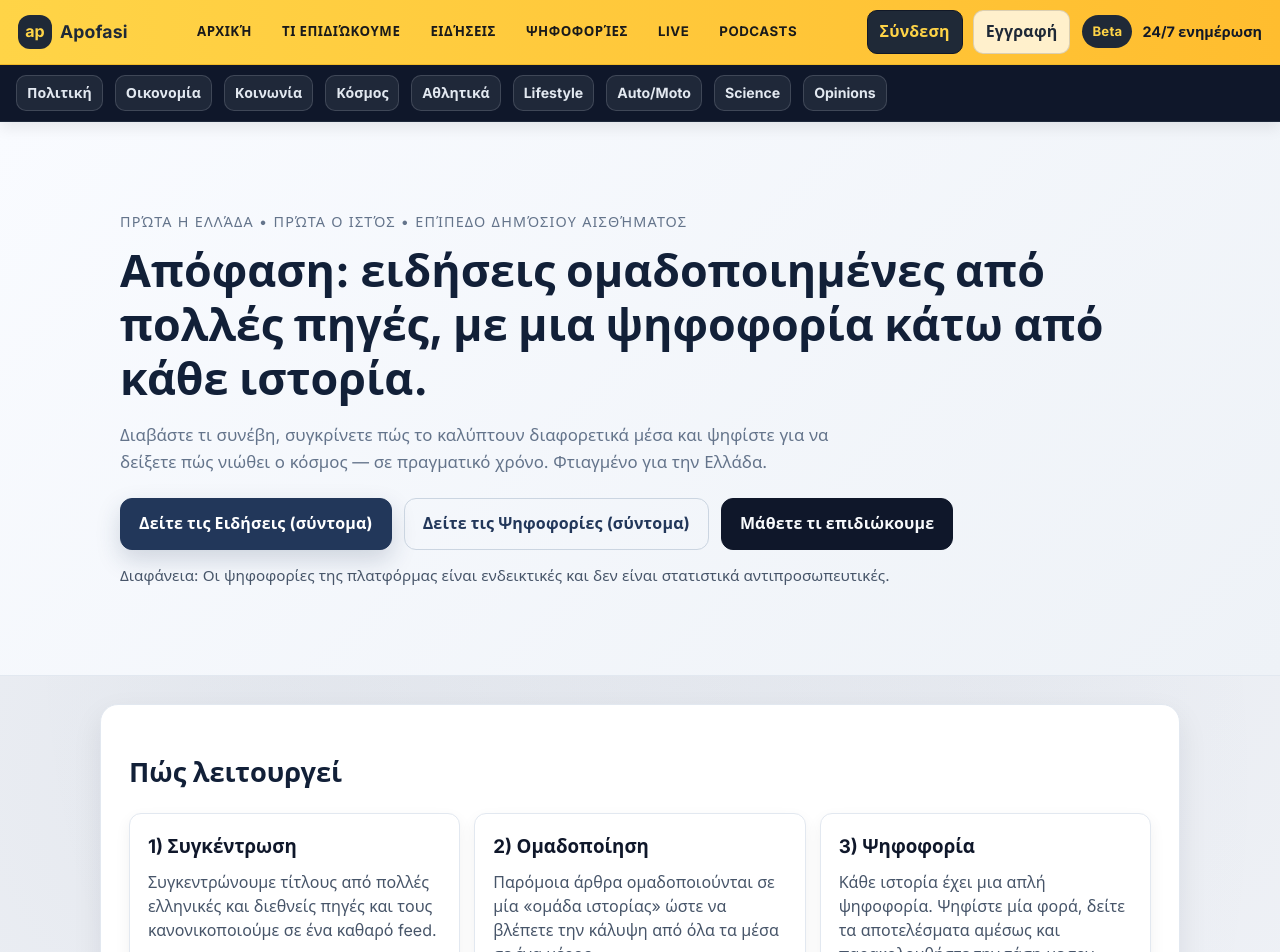
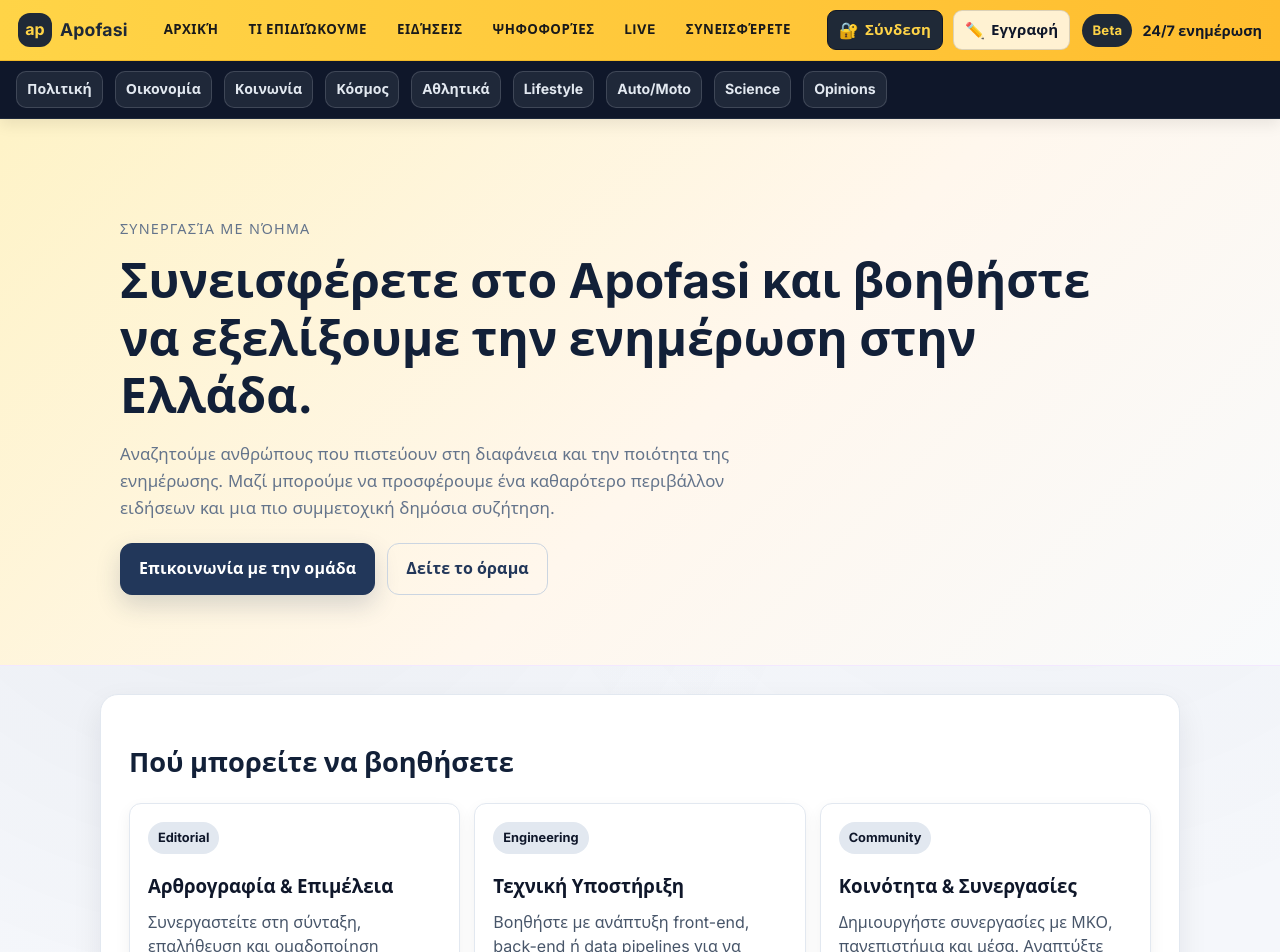
Before and after one commit to Antoniskp/apofasi, a React (Vite) app in the folder client/: page /contribute in a window 1280 px wide. Shown: the top 952 px of the page. Built offline with nearby package versions, Linux system fonts and the light colour scheme; no server answers.

Commit message:
Add contribute page and refine navigation

```diff
--- a/client/src/App.jsx
+++ b/client/src/App.jsx
@@ -6,6 +6,7 @@ import Polls from "./pages/Polls.jsx";
 import AuthStatus from "./pages/AuthStatus.jsx";
 import Mission from "./pages/Mission.jsx";
 import Auth from "./pages/Auth.jsx";
+import Contribute from "./pages/Contribute.jsx";
 
 
 const withLayout = (page) => (
@@ -23,6 +24,7 @@ function App() {
         <Route path="/mission" element={withLayout(<Mission />)} />
         <Route path="/news" element={withLayout(<News />)} />
         <Route path="/polls" element={withLayout(<Polls />)} />
+        <Route path="/contribute" element={withLayout(<Contribute />)} />
         <Route path="/auth" element={withLayout(<Auth />)} />
         <Route path="/auth/success" element={withLayout(<AuthStatus type="success" />)} />
         <Route path="/auth/error" element={withLayout(<AuthStatus type="error" />)} />
--- a/client/src/components/MenuBars.jsx
+++ b/client/src/components/MenuBars.jsx
@@ -7,7 +7,7 @@ const topMenu = [
   { label: "Ειδήσεις", to: "/news" },
   { label: "Ψηφοφορίες", to: "/polls" },
   { label: "LIVE", to: "/news" },
-  { label: "Podcasts", to: "/news" }
+  { label: "Συνεισφέρετε", to: "/contribute" }
 ];
 
 const bottomMenu = [
@@ -58,10 +58,16 @@ export default function MenuBars() {
         <div className="menu-right">
           <div className="menu-actions">
             <Link to="/auth" className="menu-auth-btn primary" onClick={closeMenu}>
-              Σύνδεση
+              <span className="menu-auth-icon" aria-hidden>
+                🔐
+              </span>
+              <span>Σύνδεση</span>
             </Link>
             <Link to="/auth" className="menu-auth-btn" onClick={closeMenu}>
-              Εγγραφή
+              <span className="menu-auth-icon" aria-hidden>
+                ✏️
+              </span>
+              <span>Εγγραφή</span>
             </Link>
           </div>
 
--- a/client/src/index.css
+++ b/client/src/index.css
@@ -131,19 +131,22 @@ body {
   display: inline-flex;
   align-items: center;
   justify-content: center;
-  padding: 8px 12px;
-  border-radius: 10px;
+  gap: 6px;
+  padding: 7px 11px;
+  border-radius: 9px;
   font-weight: 700;
+  font-size: 0.94rem;
   letter-spacing: 0.01em;
   border: 1px solid rgba(17, 24, 39, 0.15);
-  color: #1f2937;
-  background: rgba(255, 255, 255, 0.75);
-  transition: transform 120ms ease, box-shadow 120ms ease, background 120ms ease;
+  color: #0f172a;
+  background: rgba(255, 255, 255, 0.78);
+  transition: transform 120ms ease, box-shadow 120ms ease, background 120ms ease, border-color 120ms ease;
 }
 
 .menu-auth-btn:hover {
   transform: translateY(-1px);
   background: #fff7db;
+  border-color: rgba(17, 24, 39, 0.22);
   box-shadow: 0 8px 18px rgba(17, 24, 39, 0.12);
 }
 
@@ -157,6 +160,11 @@ body {
   background: #111827;
   color: #facc15;
   box-shadow: 0 10px 20px rgba(17, 24, 39, 0.2);
+}
+
+.menu-auth-icon {
+  font-size: 1rem;
+  line-height: 1;
 }
 
 .menu-toggle {
@@ -691,6 +699,47 @@ button:focus-visible {
   font-weight: 600;
 }
 
+.contribute-page {
+  background: radial-gradient(circle at 18% 16%, rgba(34, 55, 90, 0.06), transparent 32%),
+    radial-gradient(circle at 82% 12%, rgba(34, 55, 90, 0.04), transparent 30%),
+    var(--page-bg);
+}
+
+.contribute-hero {
+  padding: 84px 20px 70px;
+  background: linear-gradient(135deg, #fef3c7 0%, #fff7ed 55%, #f8fafc 100%);
+  border-bottom: 1px solid #f3e8ff;
+}
+
+.contribute-hero-inner {
+  max-width: 1040px;
+  margin: 0 auto;
+}
+
+.contribute-hero h1 {
+  margin: 10px 0 12px;
+  font-size: clamp(2rem, 3vw + 1rem, 3rem);
+  line-height: 1.2;
+  color: var(--accent-strong);
+}
+
+.contribute-card h3 {
+  margin: 8px 0;
+}
+
+.contribute-card .pill {
+  display: inline-flex;
+  margin-bottom: 10px;
+}
+
+.contribute-action .cta-row {
+  margin-top: 12px;
+}
+
+.highlight {
+  background: linear-gradient(180deg, #f8fafc 0%, #ffffff 100%);
+}
+
 @media (max-width: 680px) {
   .hero {
     padding: 72px 20px 60px;
--- /dev/null
+++ b/client/src/pages/Contribute.jsx
@@ -0,0 +1,137 @@
+import React from "react";
+import { Link } from "react-router-dom";
+
+const contributionAreas = [
+  {
+    title: "Αρθρογραφία & Επιμέλεια",
+    description:
+      "Συνεργαστείτε στη σύνταξη, επαλήθευση και ομαδοποίηση ειδήσεων ώστε οι αναγνώστες να βλέπουν καθαρή, αντικειμενική πληροφόρηση.",
+    badge: "Editorial"
+  },
+  {
+    title: "Τεχνική Υποστήριξη",
+    description:
+      "Βοηθήστε με ανάπτυξη front-end, back-end ή data pipelines για να βελτιώσουμε την ταχύτητα, την ασφάλεια και την ακρίβεια των δεδομένων.",
+    badge: "Engineering"
+  },
+  {
+    title: "Κοινότητα & Συνεργασίες",
+    description:
+      "Δημιουργήστε συνεργασίες με ΜΚΟ, πανεπιστήμια και μέσα. Αναπτύξτε καμπάνιες συμμετοχής και ανοικτά events.",
+    badge: "Community"
+  }
+];
+
+const waysToSupport = [
+  {
+    title: "Αναφορά λαθών",
+    detail: "Εντοπίσατε ανακρίβεια ή σφάλμα; Ανοίξτε issue στο GitHub ή στείλτε μήνυμα για άμεση διόρθωση.",
+    action: {
+      label: "Άνοιγμα issue",
+      href: "https://github.com/Antoniskp/apofasi/issues",
+      external: true
+    }
+  },
+  {
+    title: "Συνεισφορά κώδικα",
+    detail: "Υλοποιήστε βελτιώσεις στην προσβασιμότητα, το UI, ή το API. Τα pull requests με καθαρό documentation είναι ευπρόσδεκτα.",
+    action: {
+      label: "Οδηγίες GitHub",
+      href: "https://github.com/Antoniskp/apofasi",
+      external: true
+    }
+  },
+  {
+    title: "Μοιραστείτε γνώση",
+    detail: "Προτείνετε πηγές δεδομένων, μηχανισμούς εντοπισμού παραπληροφόρησης ή εργαλεία αυτοματοποίησης για την ομάδα.",
+    action: {
+      label: "Στείλτε ιδέα",
+      href: "mailto:team@apofasi.news",
+      external: true
+    }
+  }
+];
+
+export default function Contribute() {
+  return (
+    <div className="contribute-page">
+      <section className="contribute-hero">
+        <div className="contribute-hero-inner">
+          <p className="hero-kicker">Συνεργασία με νόημα</p>
+          <h1>Συνεισφέρετε στο Apofasi και βοηθήστε να εξελίξουμε την ενημέρωση στην Ελλάδα.</h1>
+          <p className="hero-sub narrow">
+            Αναζητούμε ανθρώπους που πιστεύουν στη διαφάνεια και την ποιότητα της ενημέρωσης. Μαζί μπορούμε να
+            προσφέρουμε ένα καθαρότερο περιβάλλον ειδήσεων και μια πιο συμμετοχική δημόσια συζήτηση.
+          </p>
+          <div className="hero-buttons">
+            <a className="btn" href="mailto:team@apofasi.news">
+              Επικοινωνία με την ομάδα
+            </a>
+            <Link to="/mission" className="btn btn-outline">
+              Δείτε το όραμα
+            </Link>
+          </div>
+        </div>
+      </section>
+
+      <section className="section">
+        <h2 className="section-title">Πού μπορείτε να βοηθήσετε</h2>
+        <div className="grid-3">
+          {contributionAreas.map((area) => (
+            <div key={area.title} className="card contribute-card">
+              <div className="pill subtle">{area.badge}</div>
+              <h3>{area.title}</h3>
+              <p>{area.description}</p>
+            </div>
+          ))}
+        </div>
+      </section>
+
+      <section className="section">
+        <h2 className="section-title">Τι χρειάζεται η πλατφόρμα</h2>
+        <div className="grid-2">
+          <div className="card highlight">
+            <h3>Αυτοματισμοί δεδομένων</h3>
+            <p>
+              Θέλουμε να βελτιώσουμε τη συλλογή και ομαδοποίηση ειδήσεων με pipelines που σέβονται τις πηγές και τις
+              άδειές τους. Αν έχετε εμπειρία σε RSS, scraping ή ML clustering, ελάτε να το εξελίξουμε μαζί.
+            </p>
+          </div>
+          <div className="card highlight">
+            <h3>Εμπειρία χρήστη</h3>
+            <p>
+              Προτεραιότητα στην προσβασιμότητα, καθαρά visuals και γρήγορη απόκριση. Προτείνετε UI βελτιώσεις ή
+              βοηθήστε στα usability tests για να γίνει η πλατφόρμα ακόμη πιο φιλική.
+            </p>
+          </div>
+        </div>
+      </section>
+
+      <section className="section">
+        <h2 className="section-title">Βήματα συμμετοχής</h2>
+        <div className="grid-3">
+          {waysToSupport.map((item) => (
+            <div key={item.title} className="card contribute-action">
+              <h3>{item.title}</h3>
+              <p>{item.detail}</p>
+              <div className="cta-row">
+                <a
+                  className="btn btn-outline"
+                  href={item.action.href}
+                  target={item.action.external ? "_blank" : undefined}
+                  rel={item.action.external ? "noreferrer" : undefined}
+                >
+                  {item.action.label}
+                </a>
+              </div>
+            </div>
+          ))}
+        </div>
+      </section>
+
+      <footer className="footer">
+        Ευχαριστούμε που εξετάζετε να στηρίξετε το Apofasi. Κάθε συμμετοχή κάνει την ενημέρωση καλύτερη.
+      </footer>
+    </div>
+  );
+}
```
